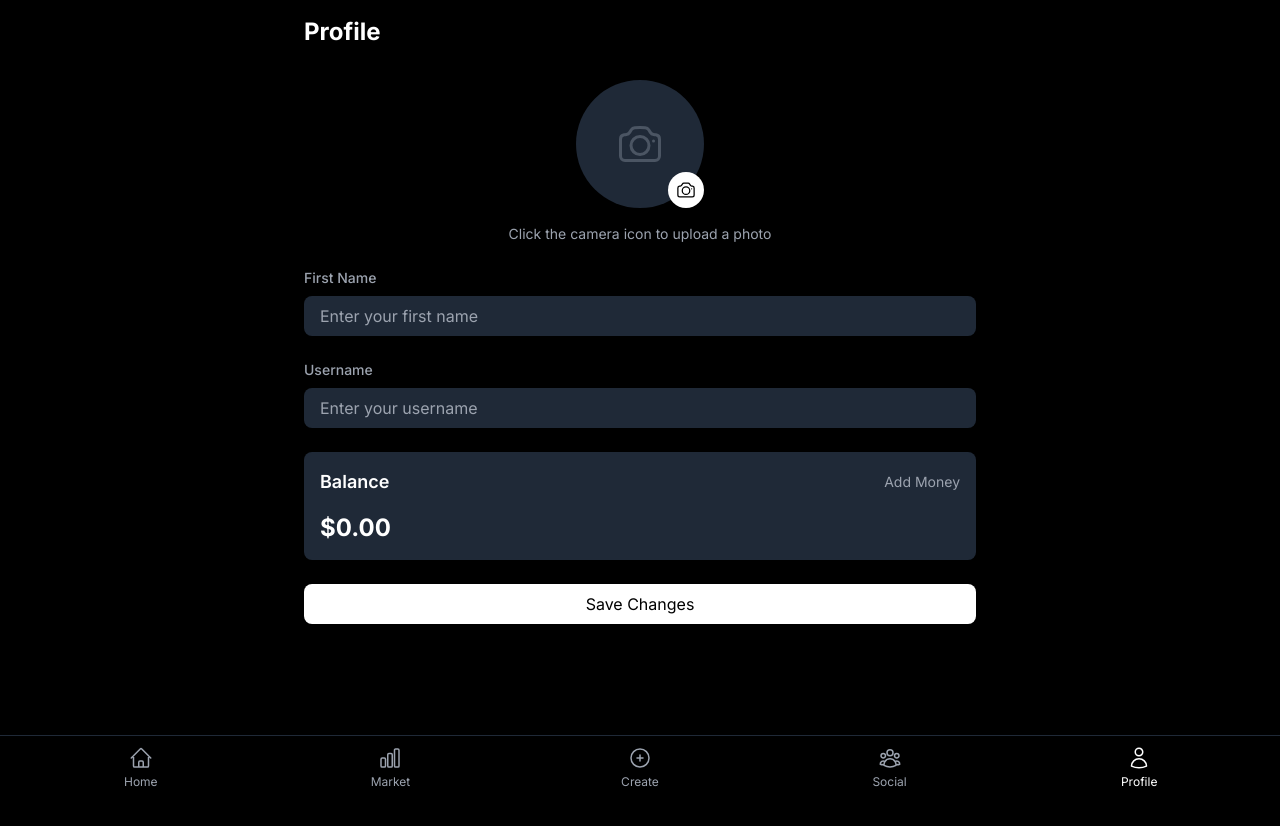
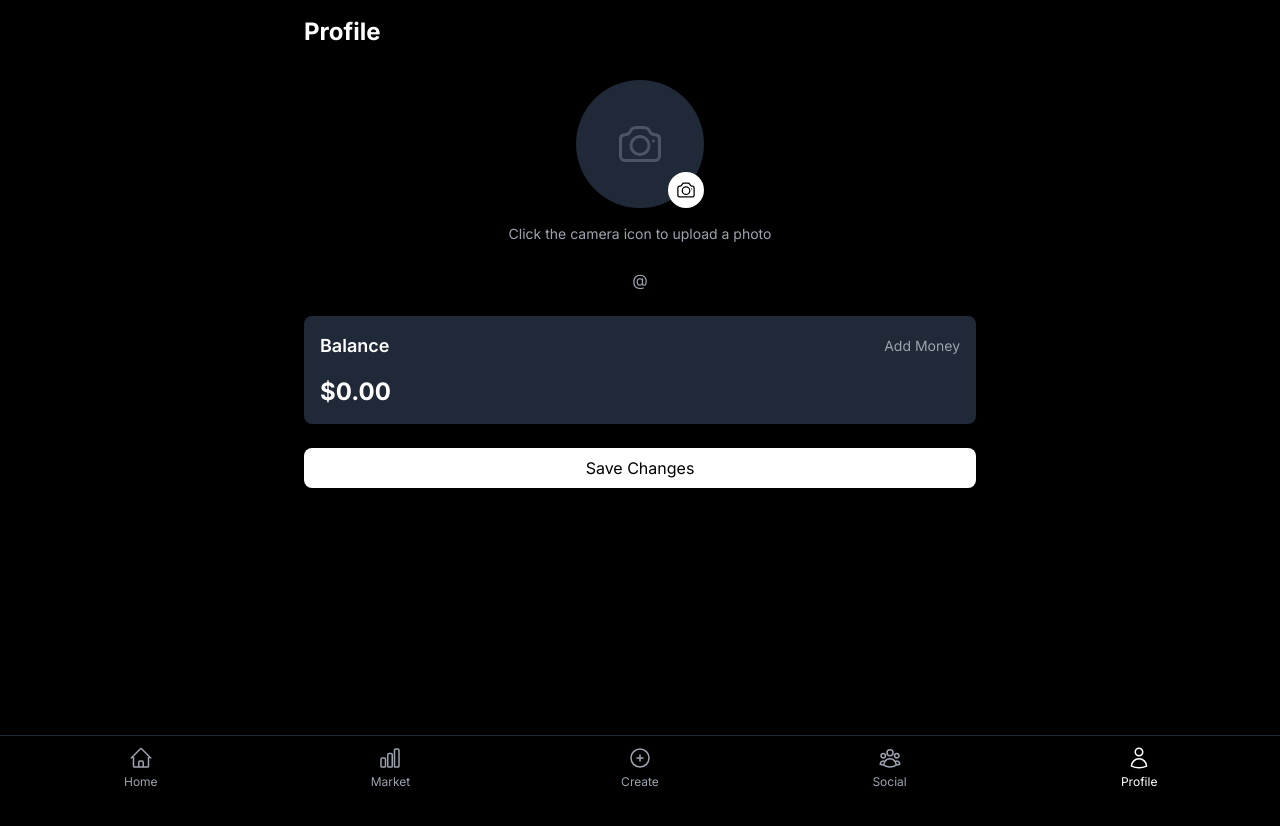
Before and after one commit to byselonia/Props, a Next.js app: page /profile in a window 1280 px wide. Shown: the top 826 px of the page. Built offline with nearby package versions, Linux system fonts and the light colour scheme; no server answers; sample sign-in values are in the browser's storage.

Commit message:
Update profile layout to show name and username in a more stylish way

```diff
--- a/src/app/(authenticated)/profile/page.tsx
+++ b/src/app/(authenticated)/profile/page.tsx
@@ -99,34 +99,10 @@ export default function ProfilePage() {
             <p className="text-sm text-gray-400">Click the camera icon to upload a photo</p>
           </div>
 
-          {/* First Name Field */}
-          <div>
-            <label htmlFor="firstName" className="block text-sm font-medium text-gray-400 mb-2">
-              First Name
-            </label>
-            <input
-              type="text"
-              id="firstName"
-              value={firstName}
-              onChange={(e) => setFirstName(e.target.value)}
-              className="w-full px-4 py-2 bg-gray-800 text-white rounded-lg focus:outline-none focus:ring-2 focus:ring-white"
-              placeholder="Enter your first name"
-            />
-          </div>
-
-          {/* Username Field */}
-          <div>
-            <label htmlFor="username" className="block text-sm font-medium text-gray-400 mb-2">
-              Username
-            </label>
-            <input
-              type="text"
-              id="username"
-              value={username}
-              onChange={(e) => setUsername(e.target.value)}
-              className="w-full px-4 py-2 bg-gray-800 text-white rounded-lg focus:outline-none focus:ring-2 focus:ring-white"
-              placeholder="Enter your username"
-            />
+          {/* Name and Username Display */}
+          <div className="text-center space-y-1">
+            <h2 className="text-3xl font-bold">{firstName}</h2>
+            <p className="text-gray-400">@{username}</p>
           </div>
 
           {/* Balance Section */}
```
